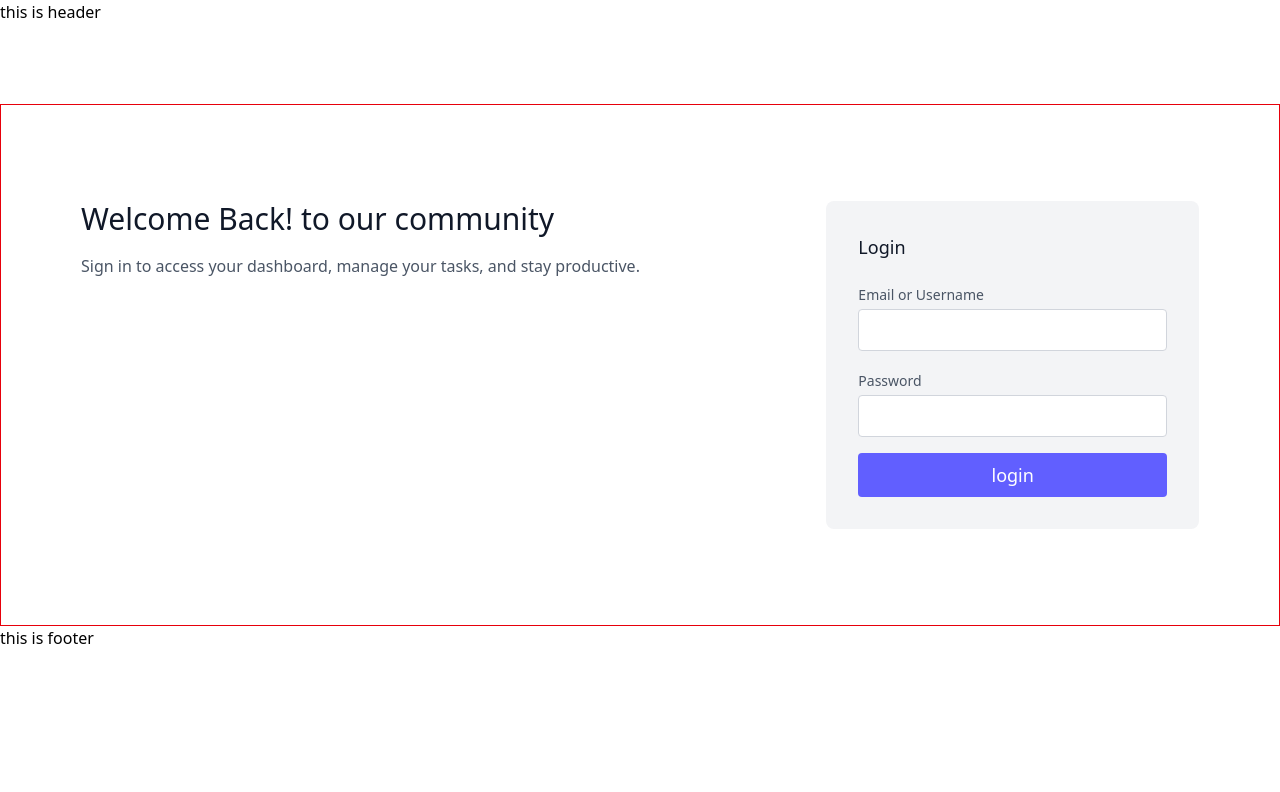
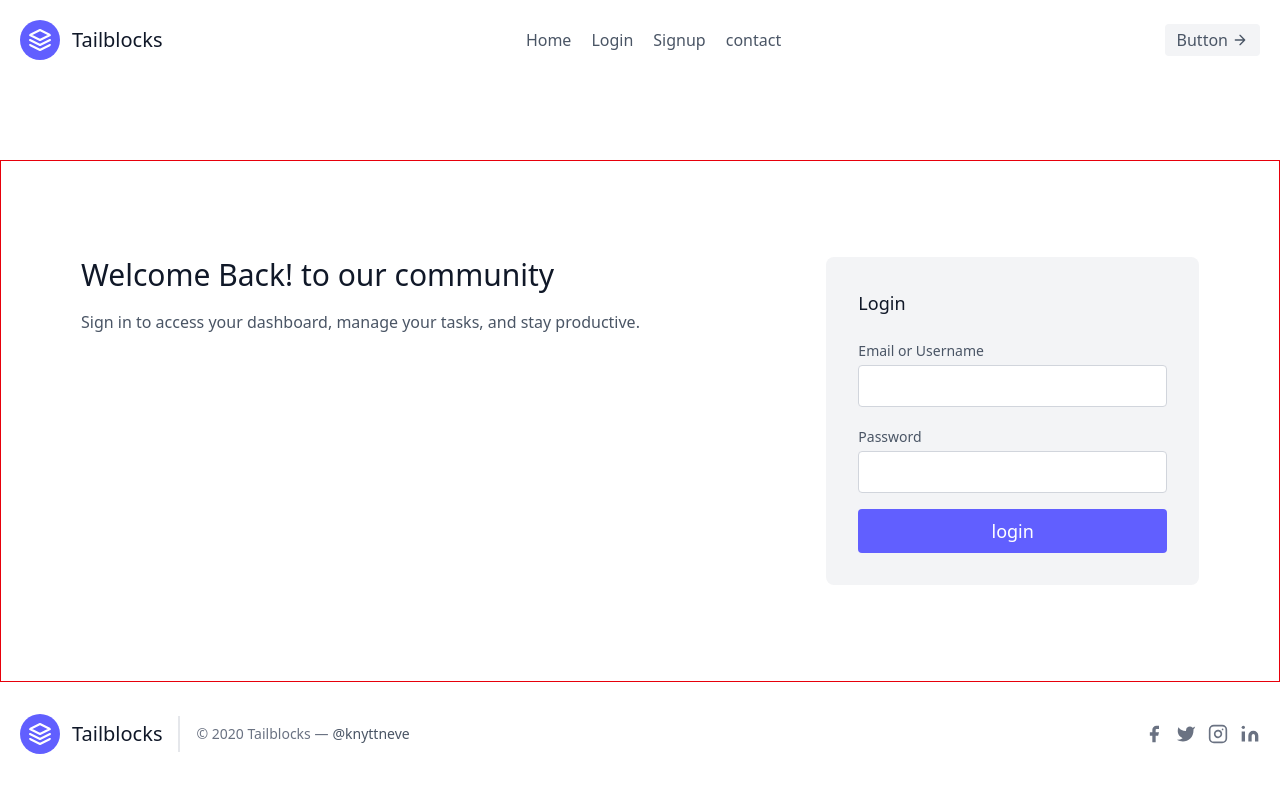
Before and after one commit to Anshi83/frontend, a Next.js app: page /login in a window 1280 px wide. Shown: the top 792 px of the page. Built offline with nearby package versions, Linux system fonts and the light colour scheme.

Commit message:
frontend

```diff
--- a/src/app/layout.jsx
+++ b/src/app/layout.jsx
@@ -1,5 +1,7 @@
 import { Geist, Geist_Mono } from "next/font/google";
 import "./globals.css";
+import Navbar from '@/components/Navbar';
+import  Footer from '@/components/Footer';
 
 const geistSans = Geist({
   variable: "--font-geist-sans",
@@ -22,9 +24,10 @@
       <body
         className={`${geistSans.variable} ${geistMono.variable} antialiased`}
       >
-        this is header
+        <Navbar/>
         {children}
-        this is footer
+        <Footer/>
+
       </body>
     </html>
   );
--- a/src/app/signup/page.jsx
+++ b/src/app/signup/page.jsx
@@ -23,7 +23,7 @@
        {/* <p class="text-xs text-gray-500 mt-3">Literally you probably haven't heard of them jean shorts.</p> */}
       </div>
     </div>
-    <InputComponent  ></InputComponent>
+
   </section>
   )
 }
--- /dev/null
+++ b/src/components/Footer.jsx
@@ -0,0 +1,98 @@
+import React from 'react'
+
+const Footer = () => {
+  return (
+    <div>
+        <footer className="text-gray-600 body-font">
+  <div className="container px-5 py-8 mx-auto flex items-center sm:flex-row flex-col">
+    <a className="flex title-font font-medium items-center md:justify-start justify-center text-gray-900">
+      <svg
+        xmlns="http://www.w3.org/2000/svg"
+        fill="none"
+        stroke="currentColor"
+        strokeLinecap="round"
+        strokeLinejoin="round"
+        strokeWidth={2}
+        className="w-10 h-10 text-white p-2 bg-indigo-500 rounded-full"
+        viewBox="0 0 24 24"
+      >
+        <path d="M12 2L2 7l10 5 10-5-10-5zM2 17l10 5 10-5M2 12l10 5 10-5" />
+      </svg>
+      <span className="ml-3 text-xl">Tailblocks</span>
+    </a>
+    <p className="text-sm text-gray-500 sm:ml-4 sm:pl-4 sm:border-l-2 sm:border-gray-200 sm:py-2 sm:mt-0 mt-4">
+      © 2020 Tailblocks —
+      <a
+        href="https://twitter.com/knyttneve"
+        className="text-gray-600 ml-1"
+        rel="noopener noreferrer"
+        target="_blank"
+      >
+        @knyttneve
+      </a>
+    </p>
+    <span className="inline-flex sm:ml-auto sm:mt-0 mt-4 justify-center sm:justify-start">
+      <a className="text-gray-500">
+        <svg
+          fill="currentColor"
+          strokeLinecap="round"
+          strokeLinejoin="round"
+          strokeWidth={2}
+          className="w-5 h-5"
+          viewBox="0 0 24 24"
+        >
+          <path d="M18 2h-3a5 5 0 00-5 5v3H7v4h3v8h4v-8h3l1-4h-4V7a1 1 0 011-1h3z" />
+        </svg>
+      </a>
+      <a className="ml-3 text-gray-500">
+        <svg
+          fill="currentColor"
+          strokeLinecap="round"
+          strokeLinejoin="round"
+          strokeWidth={2}
+          className="w-5 h-5"
+          viewBox="0 0 24 24"
+        >
+          <path d="M23 3a10.9 10.9 0 01-3.14 1.53 4.48 4.48 0 00-7.86 3v1A10.66 10.66 0 013 4s-4 9 5 13a11.64 11.64 0 01-7 2c9 5 20 0 20-11.5a4.5 4.5 0 00-.08-.83A7.72 7.72 0 0023 3z" />
+        </svg>
+      </a>
+      <a className="ml-3 text-gray-500">
+        <svg
+          fill="none"
+          stroke="currentColor"
+          strokeLinecap="round"
+          strokeLinejoin="round"
+          strokeWidth={2}
+          className="w-5 h-5"
+          viewBox="0 0 24 24"
+        >
+          <rect width={20} height={20} x={2} y={2} rx={5} ry={5} />
+          <path d="M16 11.37A4 4 0 1112.63 8 4 4 0 0116 11.37zm1.5-4.87h.01" />
+        </svg>
+      </a>
+      <a className="ml-3 text-gray-500">
+        <svg
+          fill="currentColor"
+          stroke="currentColor"
+          strokeLinecap="round"
+          strokeLinejoin="round"
+          strokeWidth={0}
+          className="w-5 h-5"
+          viewBox="0 0 24 24"
+        >
+          <path
+            stroke="none"
+            d="M16 8a6 6 0 016 6v7h-4v-7a2 2 0 00-2-2 2 2 0 00-2 2v7h-4v-7a6 6 0 016-6zM2 9h4v12H2z"
+          />
+          <circle cx={4} cy={4} r={2} stroke="none" />
+        </svg>
+      </a>
+    </span>
+  </div>
+</footer>
+
+    </div>
+  )
+}
+
+export default Footer
--- a/src/components/navbar.jsx
+++ b/src/components/navbar.jsx
@@ -2,7 +2,8 @@
 
 const navbar = () => {
   return (
-    <header className="text-gray-600 body-font">
+    <div>
+         <header className="text-gray-600 body-font">
   <div className="container mx-auto flex flex-wrap p-5 flex-col md:flex-row items-center">
     <a className="flex title-font font-medium items-center text-gray-900 mb-4 md:mb-0">
       <svg
@@ -20,10 +21,10 @@
       <span className="ml-3 text-xl">Tailblocks</span>
     </a>
     <nav className="md:ml-auto md:mr-auto flex flex-wrap items-center text-base justify-center">
-      <a className="mr-5 hover:text-gray-900">First Link</a>
-      <a className="mr-5 hover:text-gray-900">Second Link</a>
-      <a className="mr-5 hover:text-gray-900">Third Link</a>
-      <a className="mr-5 hover:text-gray-900">Fourth Link</a>
+      <a href='/'className="mr-5 hover:text-gray-900">Home</a>
+      <a href='/login'className="mr-5 hover:text-gray-900">Login</a>
+      <a href='/Signup'className="mr-5 hover:text-gray-900">Signup</a>
+      <a href='/contact'className="mr-5 hover:text-gray-900">contact</a>
     </nav>
     <button className="inline-flex items-center bg-gray-100 border-0 py-1 px-3 focus:outline-none hover:bg-gray-200 rounded text-base mt-4 md:mt-0">
       Button
@@ -42,6 +43,7 @@
   </div>
 </header>
 
+    </div>
   )
 }
 
```
